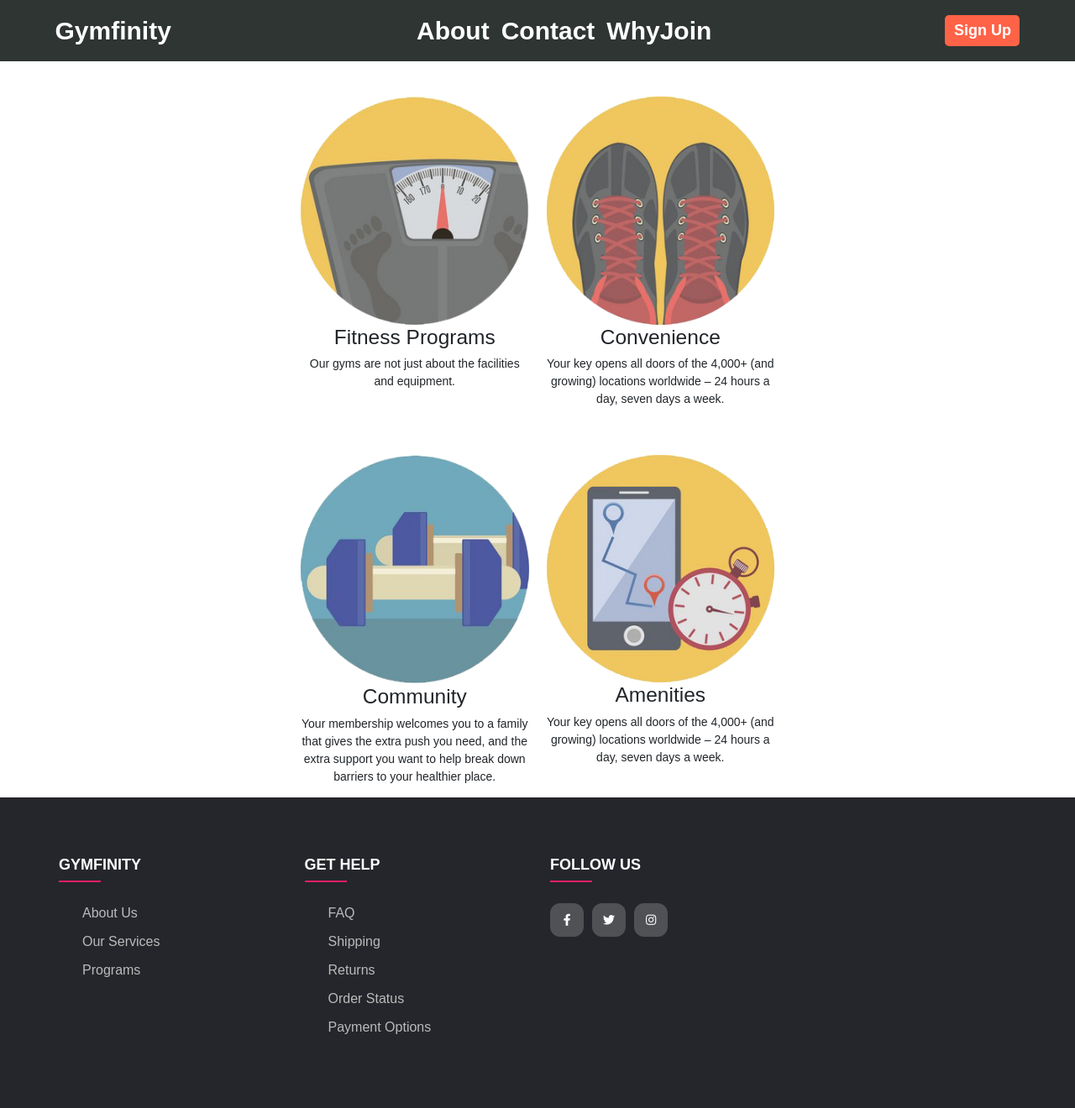
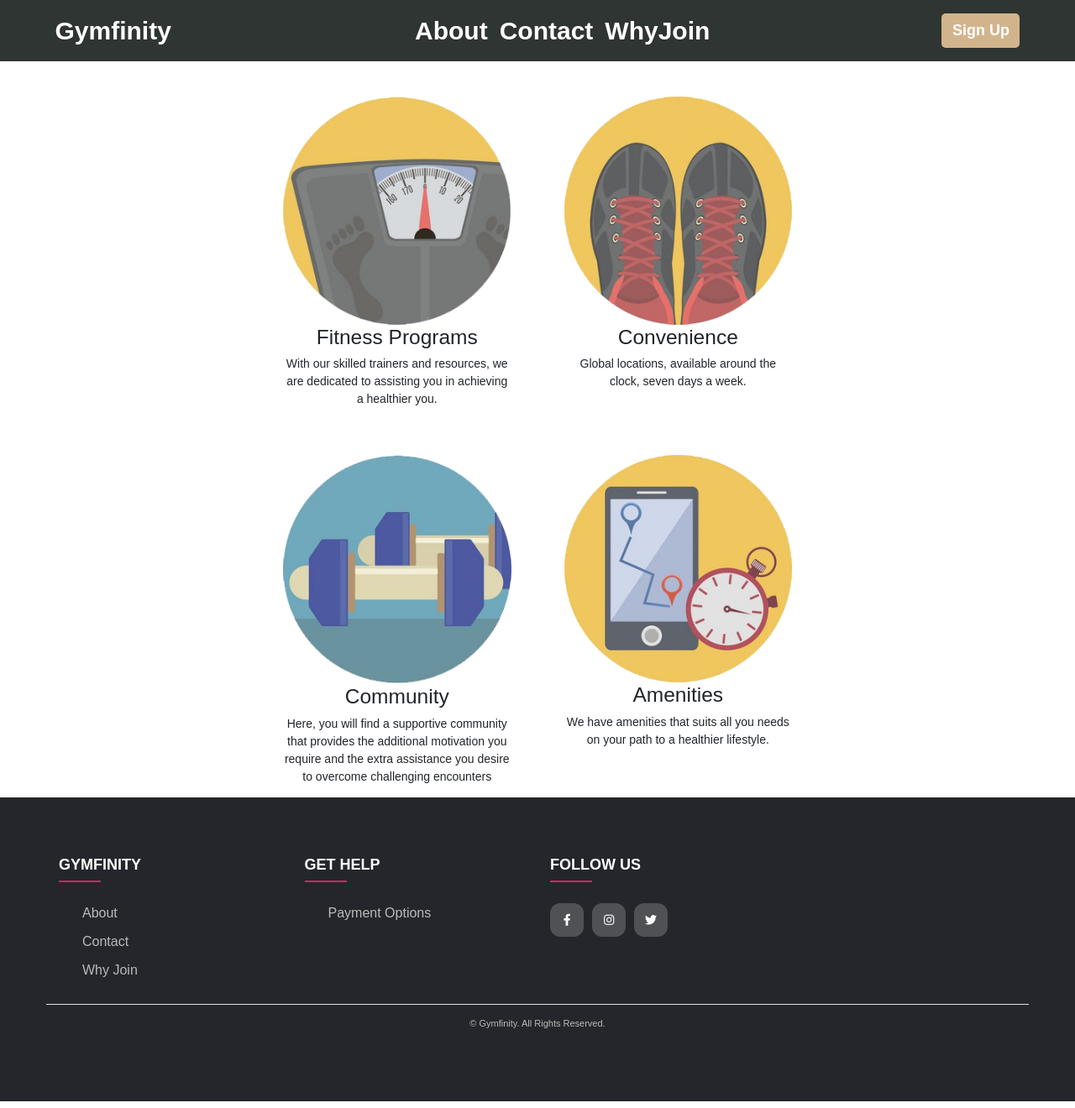
Before and after one commit to girardpao/mp2, a React (Vite) app: page /whyJoin in a window 1280 px wide. Shown: the whole page at 84% size. Built offline with nearby package versions, Linux system fonts and the light colour scheme.

Commit message:
footer copyright edits

```diff
--- a/src/components/Footer.css
+++ b/src/components/Footer.css
@@ -168,41 +168,40 @@
 
 
    */
-   *{
+* {
   margin: 0;
   padding: 0;
   box-sizing: border-box;
 }
-   .container{
+.container {
   max-width: 1170px;
   margin: auto;
 }
-  .row{
+.row {
   display: flex;
   flex-wrap: wrap;
 }
-  ul{
+ul {
   list-style: none;
 }
-  .footer{
+.footer {
   background-color: #24262b;
   padding: 70px 0;
 }
-  .footer-col{
+.footer-col {
   width: 25%;
   padding: 0 15px;
 }
-  .footer-col h4{
+.footer-col h4 {
   font-size: 18px;
   color: #ffffff;
   text-transform: uppercase;
   margin-bottom: 35px;
   font-weight: 550;
-    position:relative;
-
+  position: relative;
 }
-  .footer-col h4::before{
-    content: '';
+.footer-col h4::before {
+  content: "";
   position: absolute;
   left: 0;
   bottom: -10px;
@@ -210,12 +209,11 @@
   height: 2px;
   box-sizing: border-box;
   width: 50px;
-
 }
-  .footer-col ul li:not(:last-child){
+.footer-col ul li:not(:last-child) {
   margin-bottom: 10px;
 }
-  .footer-col ul li a{
+.footer-col ul li a {
   font-size: 16px;
   text-transform: capitalize;
   color: #ffffff;
@@ -225,35 +223,39 @@
   display: block;
   transition: all 0.3s ease;
 }
-  .footer-col ul li a:hover{
+.footer-col ul li a:hover {
   color: #ffffff;
   padding-left: 8px;
 }
-  .footer-col .social-links a{
+.footer-col .social-links a {
   display: inline-block;
   height: 40px;
   width: 40px;
   border-radius: 12px;
-    background-color: rgba(255,255,255,0.2);
+  background-color: #ffffff33;
   margin: 0 10px 10px 0;
   text-align: center;
   line-height: 40px;
   color: #ffffff;
   transition: all 0.5s ease;
-
 }
-  .footer-col .social-links a:hover{
+.footer-col .social-links a:hover {
   color: #24262b;
   background-color: #ffffff;
 }
-  @media(max-width: 767px){
-    .footer-col{
+
+.copyright {
+  color: #bbbbbb;
+  font-size: 11px;
+}
+@media (max-width: 767px) {
+  .footer-col {
     width: 50%;
     margin-bottom: 30px;
   }
 }
-  @media(max-width: 574px){
-    .footer-col{
+@media (max-width: 574px) {
+  .footer-col {
     width: 100%;
   }
 }
--- a/src/components/Footer.jsx
+++ b/src/components/Footer.jsx
@@ -1,4 +1,4 @@
-import React from "react";
+// import React from "react";
 import "./Footer.css";
 const Footer = () => {
   return (
@@ -9,13 +9,13 @@ const Footer = () => {
             <h4>Gymfinity</h4>
             <ul>
               <li>
-                <a href="#">About Us</a>
+                <a href="#">About</a>
               </li>
               <li>
-                <a href="#">Our Services</a>
+                <a href="#">Contact</a>
               </li>
               <li>
-                <a href="#">Programs</a>
+                <a href="#">Why Join</a>
               </li>
             </ul>
           </div>
@@ -23,7 +23,7 @@ const Footer = () => {
           <div className="footer-col">
             <h4>Get Help</h4>
             <ul>
-              <li>
+              {/* <li>
                 <a href="#">FAQ</a>
               </li>
               <li>
@@ -34,7 +34,7 @@ const Footer = () => {
               </li>
               <li>
                 <a href="#">Order Status</a>
-              </li>
+              </li> */}
               <li>
                 <a href="#">Payment Options</a>
               </li>
@@ -43,16 +43,22 @@ const Footer = () => {
           <div className="footer-col">
             <h4>Follow US</h4>
             <div className="social-links">
-              <a href="#">
+              <a href="https://www.facebook.com/" target="blank">
                 <i className="fab fa-facebook-f"></i>
               </a>
-              <a href="#">
+              <a href="https://www.instagram.com/" target="blank">
+                <i className="fab fa-instagram"></i>
+              </a>
+              <a href="https://twitter.com/home" target="blank">
                 <i className="fab fa-twitter"></i>
               </a>
-              <a href="#">
-                <i className="fab fa-instagram"></i>
-              </a>
             </div>
+          </div>
+          <div className="nav justify-content-center border-bottom pb-3 mb-3"></div>
+          <div>
+            <p className="text-center copyright">
+              © Gymfinity. All Rights Reserved.
+            </p>
           </div>
         </div>
       </div>
--- a/src/components/Topnav.css
+++ b/src/components/Topnav.css
@@ -1,29 +1,37 @@
 .navbar {
   text-decoration: none;
   font-weight: bold;
-    background-color: #2E3532!important;
+  background-color: #2e3532 !important;
 }
 
-  .brand,.list_item {
+.brand,
+.list_item {
   color: white;
   font-size: bold;
   font-size: 30px;
 }
 
-  .brand:hover,.brand:focus{
-      color:white;
+.brand:hover,
+.brand:focus {
+  color: white;
 }
-  .brand:hover{
+.brand:hover {
   color: tomato;
 }
 
-  .list_item:hover{
+.list_item:hover {
   color: tomato;
 }
-  .btn-success{
-    background-color: tomato;
-    border: none;
+.btn-success {
+  background-color: #d2b48c;
+  border: solid 2px #d2b48c;
   border-radius: 5px;
   font-weight: bold;
   font-size: 18px;
 }
+
+.btn-success:hover {
+  background-color: transparent;
+  color: #d2b48c;
+  border: solid 2px #d2b48c;
+}
--- a/src/views/Ui/Home/Home.css
+++ b/src/views/Ui/Home/Home.css
@@ -1,37 +1,33 @@
 .home {
-    height:100vh ;
+  height: 100vh;
   display: flex;
-    align-items:center;
+  align-items: center;
   padding: 0 10%;
   background-image: url(../../../assets/Aboutimg.jpg);
   background-repeat: no-repeat;
   background-size: cover;
-
 }
 
-.home-content{
+.home-content {
   max-width: 600px;
-
 }
-.home-content h1{
+.home-content h1 {
   font-size: 56px;
   font-weight: 700;
   color: white;
-    line-height:1.2 ;
+  line-height: 1.2;
 }
 
 .home-content p {
   font-size: 16px;
-    margin: 15px  0 30px;
+  margin: 15px 0 30px;
   color: white;
-
 }
 .home-content .btn-box {
   display: flex;
-    justify-content:space-between;
+  justify-content: space-between;
   width: 345px;
   height: 50px;
-
 }
 .btn-box a {
   position: relative;
@@ -40,53 +36,46 @@
   align-items: center;
   width: 150px;
   height: 100%;
-    background:tan ;
-    border: 2px solid tan;
-    border-radius:8px;
+  background: #d2b48c;
+  border: 2px solid #d2b48c;
+  border-radius: 8px;
   font-size: 19px;
   color: white;
   text-decoration: none;
   font-weight: 600;
   letter-spacing: 1px;
   z-index: 1;
-    overflow:hidden;
-    transition:.5s;
-
+  overflow: hidden;
+  transition: 0.5s;
 }
 
 .btn-box a:hover {
-    color:tan ;
-
+  color: tan;
 }
-.btn-box a:nth-child(2)
-{
+.btn-box a:nth-child(2) {
   background: transparent;
-    color:white;
+  color: white;
 }
-.btn-box a:nth-child(2):hover
-{
+.btn-box a:nth-child(2):hover {
   color: black;
 }
 
-.btn-box a:nth-child(2)::before
-{
-    background:tan;
+.btn-box a:nth-child(2)::before {
+  background: tan;
 }
 
-  .btn-box a::before
-  {
-    content: '';
+.btn-box a::before {
+  content: "";
   position: absolute;
   top: 0;
   left: 0;
   width: 0;
   height: 100%;
-    background:black;
-    z-index:-1 ;
-    transition:.5s;
+  background: black;
+  z-index: -1;
+  transition: 0.5s;
 }
 
-.btn-box a:hover::before
-{
+.btn-box a:hover::before {
   width: 100%;
 }
--- a/src/views/Ui/Home/Home.jsx
+++ b/src/views/Ui/Home/Home.jsx
@@ -8,10 +8,9 @@ const Home = () => {
         <div className="home-content">
           <h1>Make yourself stronger than your excuses.</h1>
 
-          {/* <p>Lorem ipsum dolor, sit amet consectetur adipisicing elit. Alias consectetur provident fuga libero molestias vero commodi cum nobis explicabo. Corrupti inventore non tenetur dolore consectetur qui necessitatibus quibusdam autem quisquam.</p> */}
           <div className="btn-box">
-            <a href="#">Join Now</a>
-            <a href="#">Learn More</a>
+            <a href="/">Join Now</a>
+            {/* <a href="#">Learn More</a> */}
           </div>
         </div>
       </section>
--- a/src/views/Ui/Home/WorkOut.css
+++ b/src/views/Ui/Home/WorkOut.css
@@ -0,0 +1,3 @@
+.caption {
+  color: #000;
+}
--- a/src/views/Ui/Home/WorkOut.jsx
+++ b/src/views/Ui/Home/WorkOut.jsx
@@ -3,7 +3,6 @@ import "./WorkOut.css";
 import Carousel from "react-bootstrap/Carousel";
 // import CarouselImage from "components/ExampleCarouselImage";
 import axios from "axios";
-import dog from "../../../assets/AboutBg.jpg";
 
 const WorkOut = () => {
   const [workouts, setWorkouts] = useState([]);
@@ -24,30 +23,38 @@ const WorkOut = () => {
       "https://exercisedb.p.rapidapi.com/exercises",
       options
     );
-    data.forEach((item) => {
-      console.log(item);
+    data.forEach((items) => {
+      console.log(items);
     });
     setWorkouts(data);
   }
 
   return (
     <section id="workouts">
+      <h2 className="text-center mt-4">
+        Exercises to start your fitness journey
+      </h2>
       <Carousel>
         <Carousel.Item>
-          {/* {workouts.map((workout, index) => {
+          {workouts.map((workout, index) => {
             return (
-
+              <div className="d-flex justify-content-center" key={index}>
+                <img
+                  className="d-block w-25"
+                  src={workout.gifUrl}
+                  alt="First slide"
+                />
+              </div>
             );
-          })} */}
-          <img className="d-block w-100" src={dog} alt="First slide" />
-          <Carousel.Caption>
+          })}
+          {/*<Carousel.Caption className="caption">
             <h3>First slide label</h3>
             <p>Nulla vitae elit libero, a pharetra augue mollis interdum.</p>
           </Carousel.Caption>
-        </Carousel.Item>
+           </Carousel.Item>
         <Carousel.Item>
           <img
-            className="d-block w-100"
+            className="d-block w-50 text-center"
             src="holder.js/800x400?text=First slide&bg=f5f5f5"
             alt="First slide"
           />
@@ -67,7 +74,7 @@ const WorkOut = () => {
             <p>
               Praesent commodo cursus magna, vel scelerisque nisl consectetur.
             </p>
-          </Carousel.Caption>
+          </Carousel.Caption> */}
         </Carousel.Item>
       </Carousel>
     </section>
--- a/src/views/Ui/WhyJoin/WhyJoin.jsx
+++ b/src/views/Ui/WhyJoin/WhyJoin.jsx
@@ -13,38 +13,48 @@ const WhyJoin = () => {
   return (
     <>
       <section className="whyJoinSection">
-        <Container className="text-center">
-          <Row xs={1} md={4} className="d-flex justify-content-center mt-5">
+        <Container className="text-center grid gap-5">
+          <Row
+            xs={1}
+            md={4}
+            className="d-flex justify-content-center mt-5 grid gap-5"
+          >
             <Col>
               <Image src={FitnessPrograms} fluid />
               <h3 className="">Fitness Programs</h3>
-              <p>Our gyms are not just about the facilities and equipment. </p>
+              <p>
+                With our skilled trainers and resources, we are dedicated to
+                assisting you in achieving a healthier you.
+              </p>
             </Col>
             <Col>
               <Image src={Convenience} fluid />
               <h3>Convenience</h3>
               <p>
-                Your key opens all doors of the 4,000+ (and growing) locations
-                worldwide – 24 hours a day, seven days a week.
+                Global locations, available around the clock, seven days a week.
               </p>
             </Col>
           </Row>
-          <Row xs={1} md={4} className="d-flex justify-content-center mt-5">
+          <Row
+            xs={1}
+            md={4}
+            className="d-flex justify-content-center mt-5 grid gap-5"
+          >
             <Col>
               <Image src={Amenities} fluid />
               <h3>Community</h3>
               <p>
-                Your membership welcomes you to a family that gives the extra
-                push you need, and the extra support you want to help break down
-                barriers to your healthier place.
+                Here, you will find a supportive community that provides the
+                additional motivation you require and the extra assistance you
+                desire to overcome challenging encounters
               </p>
             </Col>
             <Col>
               <Image src={Community} fluid />
               <h3>Amenities</h3>
               <p>
-                Your key opens all doors of the 4,000+ (and growing) locations
-                worldwide – 24 hours a day, seven days a week.
+                We have amenities that suits all you needs on your path to a
+                healthier lifestyle.
               </p>
             </Col>
           </Row>
```
Also changed, not shown: src/components/TopNav.jsx (+33 -28 lines), src/views/Ui/SignUp/SignUp.jsx (+43 -23 lines). Lines whose indentation alone changed are shown as unchanged.
